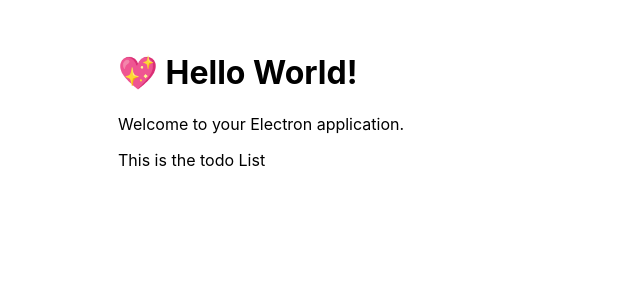
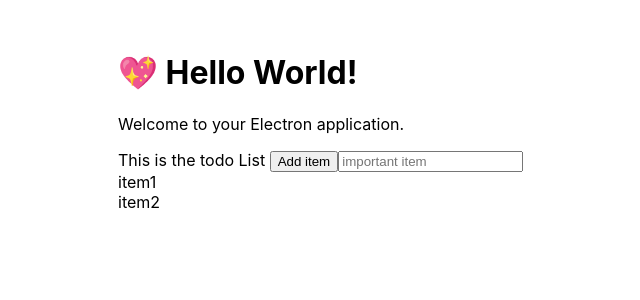
Before and after one commit to KalebBrunner/vue-electron-explorer, a JavaScript app: page / in a window 1280 px wide. Shown: the top 300 px of the page, without its empty margins (218-858 px from the left). Built offline with nearby package versions, Linux system fonts and the light colour scheme.

Commit message:
simple interactive todo list

```diff
--- a/src/pages/TodoList.vue
+++ b/src/pages/TodoList.vue
@@ -1,14 +1,24 @@
+<script setup lang="ts">
+import { ref } from "vue";
 
+const items = ref<Array<string>>(["item1", "item2"]);
+const newitem = ref("");
+
+const addItem = () => {
+  items.value.push(newitem.value);
+  newitem.value = "";
+};
+</script>
 
 <template>
-This is the todo List
+  This is the todo List
+
+  <button @click="addItem">Add item</button>
+  <input placeholder="important item" v-model="newitem" />
+
+  <template v-for="item of items">
+    <div>
+      {{ item }}
+    </div>
+  </template>
 </template>
-
-
-
-<script lang="ts">
-if (true == true) {
-    console.log("True");
-}
-
-</script>
```
